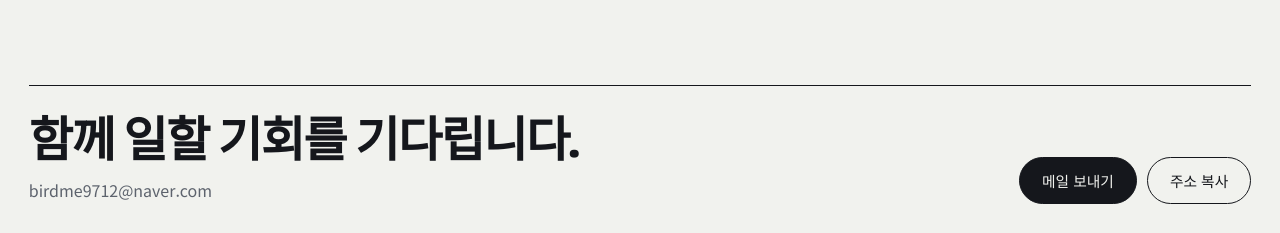
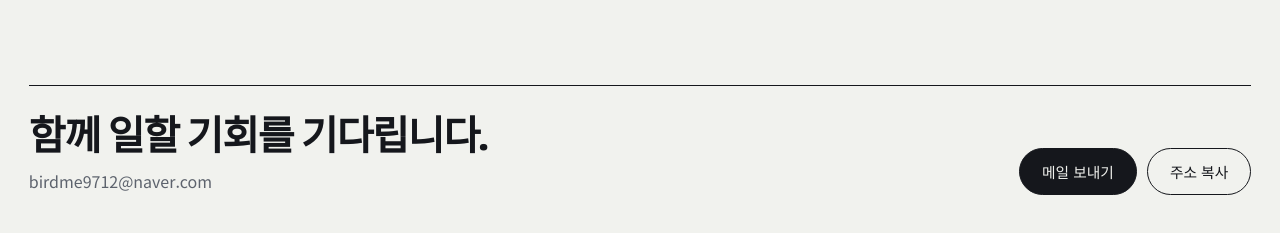
Before and after one commit to birdme97123/Portfolio, a plain HTML site: page index.html in a window 1280 px wide. Shown: the part 4175-4408 px from the top of the page. Drawn offline with nearby package versions, Linux system fonts and the light colour scheme.

Commit message:
Update index.html

```diff
--- a/index.html
+++ b/index.html
@@ -140,7 +140,7 @@ section.block{padding:88px 0 0}
 /* 연락처 */
 .contact{padding-top:88px}
 .contact-box{border-top:1px solid var(--ink);padding-top:28px;display:flex;justify-content:space-between;gap:24px;flex-wrap:wrap;align-items:end}
-.contact h2{font-family:var(--font-display);font-size:clamp(1.8rem,4vw,3rem);line-height:1.15;letter-spacing:-.03em;margin:0 0 8px;max-width:12em;text-wrap:balance}
+.contact h2{font-family:var(--font-display);font-size:clamp(1.8rem,4vw,2.5rem);line-height:1.15;letter-spacing:-.03em;margin:0 0 8px;max-width:12em;text-wrap:balance}
 .contact p{margin:0;color:var(--muted)}
 .btn-row{display:flex;gap:10px;flex-wrap:wrap}
 .btn{border:1px solid var(--ink);background:var(--ink);color:var(--paper);padding:10px 22px;border-radius:999px;text-decoration:none;cursor:pointer;font-size:.92rem}
```
